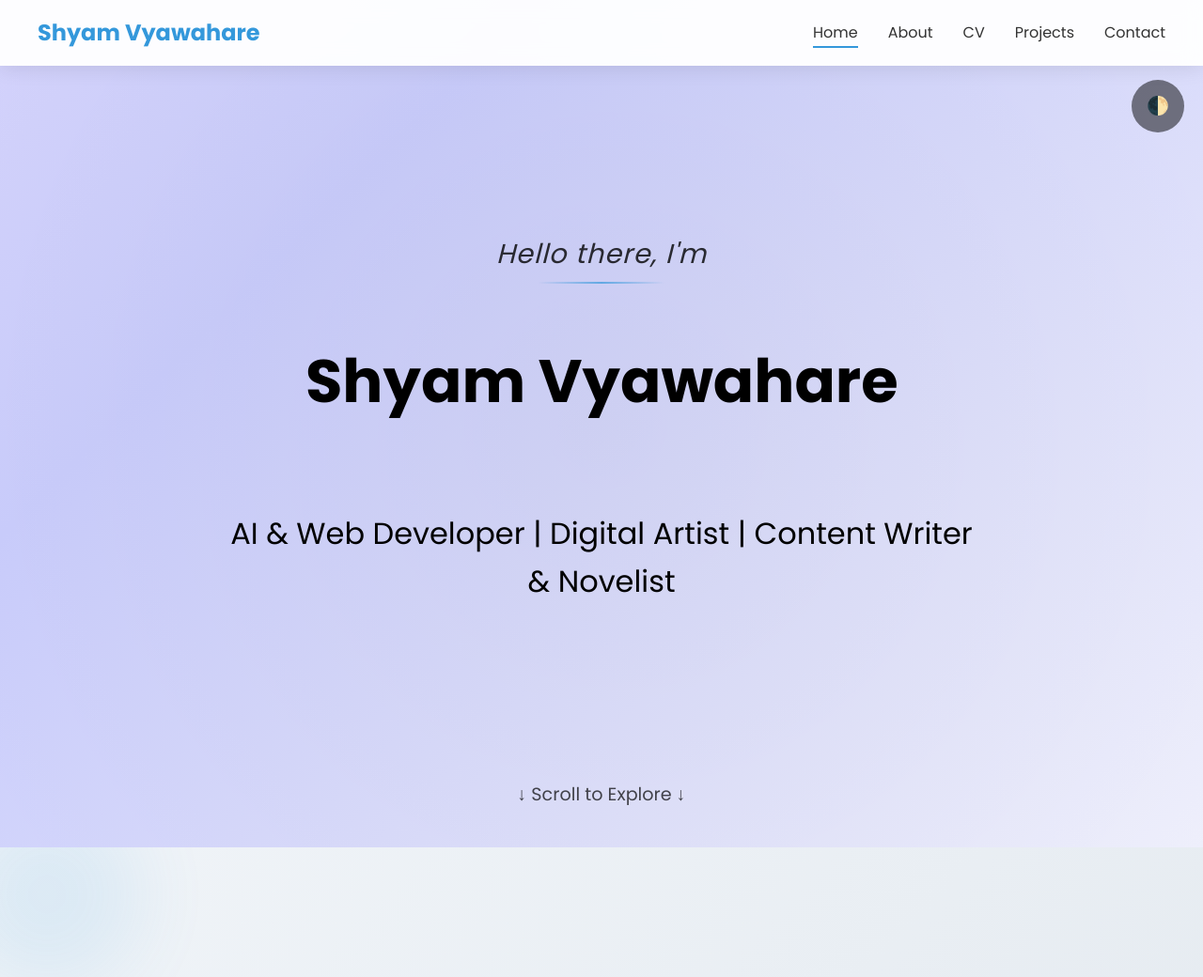
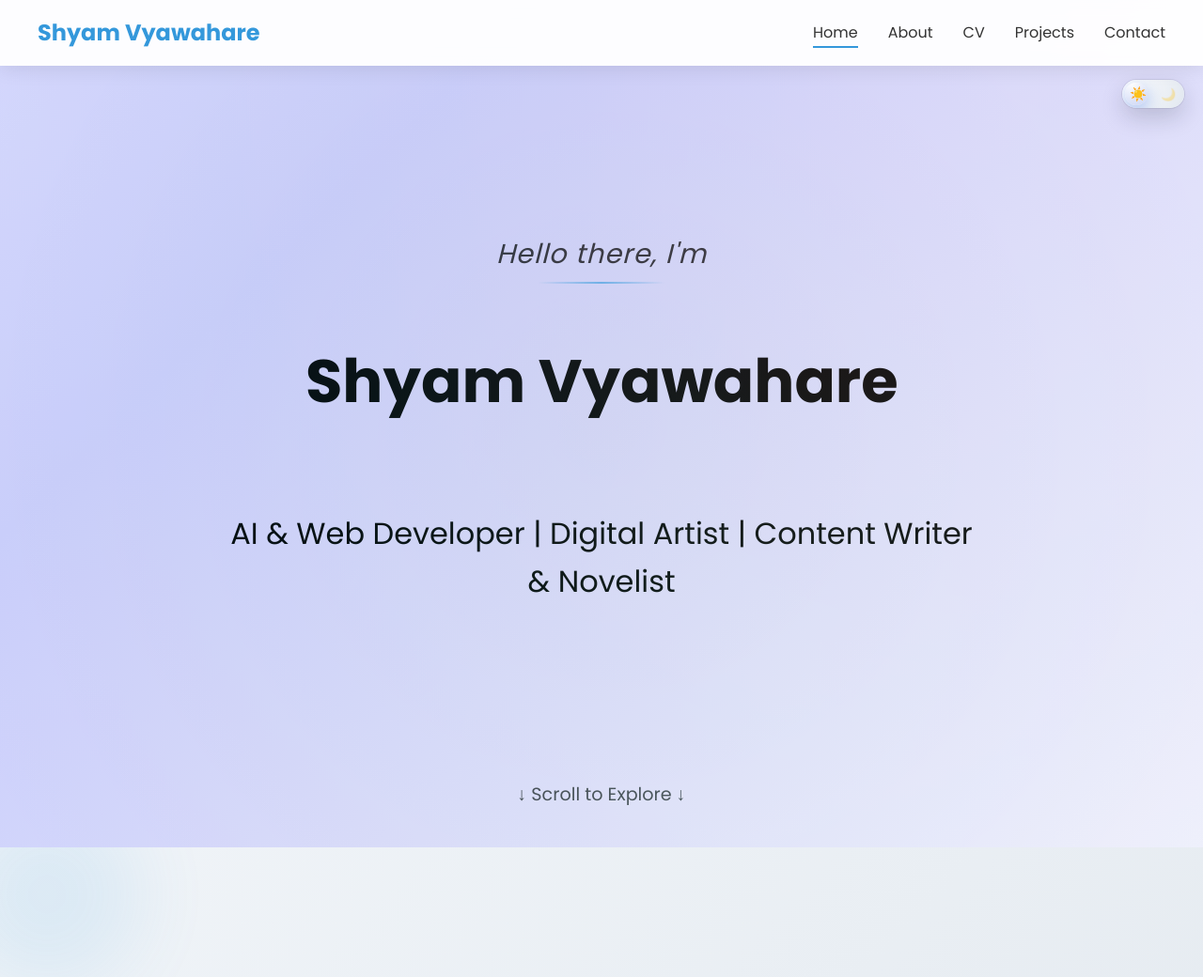
Before and after one commit to shyam-vyawahare/Shyam-Vyawahare-Portfolio, a Flask app: page / in a window 1280 px wide. Shown: the top 1040 px of the page at 94% size. Run offline with Flask 3, Linux system fonts and the light colour scheme.

Commit message:
Update portfolio files

```diff
--- a/index.html
+++ b/index.html
@@ -13,7 +13,10 @@
     <nav class="navbar" id="navbar">
         <div class="nav-container">
             <div class="nav-logo">
-                <a href="#home">Shyam Vyawahare</a>
+                <a href="#home">
+                    <img src="static/images/SVfavicon.png" alt="SV logo" class="nav-logo-icon">
+                    <span class="nav-logo-text">Shyam Vyawahare</span>
+                </a>
             </div>
             <ul class="nav-menu" id="navMenu">
                 <li><a href="#home" class="nav-link">Home</a></li>
--- a/static/css/style.css
+++ b/static/css/style.css
@@ -301,6 +315,21 @@ h1 {
   /* Removed pulse animation */
 }
 
+/* Sparkles overlay inspired by 21st.dev */
+.hero::after {
+  content: '';
+  position: absolute;
+  inset: -10%;
+  background-image:
+    radial-gradient(circle at 10% 20%, rgba(56, 189, 248, 0.16), transparent 55%),
+    radial-gradient(circle at 80% 10%, rgba(251, 113, 133, 0.18), transparent 55%),
+    radial-gradient(circle at 65% 80%, rgba(94, 234, 212, 0.18), transparent 55%);
+  mix-blend-mode: screen;
+  opacity: 0.85;
+  pointer-events: none;
+  animation: sparkleShift 18s ease-in-out infinite alternate;
+}
+
 /* Floating Particles - Light Mode */
 .hero-particle {
   position: absolute;
@@ -1616,34 +1659,88 @@ footer::before {
   color: var(--text-light);
 }
 
-/* Sun moon toggle symbol */
+/* Sun moon toggle symbol (upgraded to professional switch) */
 .mode-toggle {
   position: fixed;
   top: 85px; /* Below navbar */
   right: 20px;
+  z-index: 999;
+  border: none;
+  padding: 0;
+  margin: 0;
+  background: transparent;
   cursor: pointer;
-  font-size: 1.2rem;
-  z-index: 999;
-  background: rgba(0,0,0,0.5);
-  padding: 0.5rem;
-  border-radius: 50%;
-  width: 40px;
-  height: 40px;
+  -webkit-tap-highlight-color: transparent;
+}
+
+.mode-toggle:active {
+  transform: scale(0.96);
+}
+
+.mode-toggle-track {
+  width: 54px;
+  height: 30px;
+  border-radius: 999px;
+  background: radial-gradient(circle at 0% 0%, #ffffff, #e2e8f0);
+  box-shadow: 0 0 0 1px rgba(15, 23, 42, 0.08),
+              0 10px 25px rgba(15, 23, 42, 0.18);
   display: flex;
   align-items: center;
-  justify-content: center;
-  transition: transform 0.3s ease, opacity 0.3s ease;
-  cursor: pointer;
-}
-
-.mode-toggle:active {
-  transform: rotate(180deg) scale(1.2);
+  justify-content: space-between;
+  padding: 0 6px;
+  position: relative;
+  overflow: hidden;
+  transition: background 0.25s ease, box-shadow 0.25s ease, transform 0.12s ease;
+}
+
+.mode-toggle-thumb {
+  position: absolute;
+  inset: 3px;
+  width: 24px;
+  border-radius: 999px;
+  background: radial-gradient(circle at 30% 0%, #ffffff, #cbd5f5);
+  box-shadow: 0 6px 18px rgba(37, 99, 235, 0.4);
+  transform: translateX(0);
+  transition: transform 0.25s ease, background 0.25s ease, box-shadow 0.25s ease;
+}
+
+.theme-toggle-icon {
+  font-size: 0.9rem;
   opacity: 0.7;
-}
-
-.mode-toggle:hover {
-  transform: scale(1.1);
-  opacity: 0.9;
+  z-index: 2;
+  transition: opacity 0.25s ease, transform 0.25s ease;
+}
+
+.theme-toggle-icon-sun {
+  opacity: 1;
+  transform: translateX(2px);
+}
+
+.theme-toggle-icon-moon {
+  opacity: 0.35;
+  transform: translateX(-2px) scale(0.9);
+}
+
+.dark-mode .mode-toggle-track {
+  background: radial-gradient(circle at 100% 0%, #020617, #0f172a);
+  box-shadow: 0 0 0 1px rgba(148, 163, 184, 0.22),
+              0 12px 32px rgba(15, 23, 42, 0.7);
+}
+
+.dark-mode .mode-toggle-thumb {
+  transform: translateX(20px);
+  background: radial-gradient(circle at 30% 0%, #020617, #1e293b);
+  box-shadow: 0 8px 26px rgba(148, 163, 184, 0.5);
+}
+
+.dark-mode .theme-toggle-icon-sun {
+  opacity: 0.25;
+  transform: translateX(-2px) scale(0.85);
+}
+
+.dark-mode .theme-toggle-icon-moon {
+  opacity: 1;
+  transform: translateX(2px) scale(1.05);
 }
 
 /* ======================
--- a/static/js/script.js
+++ b/static/js/script.js
@@ -75,24 +75,39 @@ document.addEventListener('DOMContentLoaded', function() {
   });
 
   // =============================================
-  // Dark/light mode toggle
+  // Dark/light mode toggle (professional switch)
   // =============================================
-  const modeToggle = document.createElement('div');
+  const modeToggle = document.createElement('button');
+  modeToggle.type = 'button';
   modeToggle.className = 'mode-toggle';
-  modeToggle.innerHTML = '🌓';
+  modeToggle.setAttribute('aria-label', 'Toggle dark mode');
+  modeToggle.innerHTML = `
+    <span class="mode-toggle-track">
+      <span class="mode-toggle-thumb"></span>
+      <span class="theme-toggle-icon theme-toggle-icon-sun">☀️</span>
+      <span class="theme-toggle-icon theme-toggle-icon-moon">🌙</span>
+    </span>
+  `;
   document.body.appendChild(modeToggle);
 
-  modeToggle.addEventListener('click', function() {
-    document.body.classList.toggle('dark-mode');
-    localStorage.setItem('darkMode', document.body.classList.contains('dark-mode'));
-    this.innerHTML = document.body.classList.contains('dark-mode') ? '🌙' : '☀️';
+  const applyTheme = (isDark) => {
+    if (isDark) {
+      document.body.classList.add('dark-mode');
+    } else {
+      document.body.classList.remove('dark-mode');
+    }
+    localStorage.setItem('darkMode', isDark ? 'true' : 'false');
+  };
+
+  // Initialize from saved preference (falls back to light)
+  if (localStorage.getItem('darkMode') === 'true') {
+    applyTheme(true);
+  }
+
+  modeToggle.addEventListener('click', () => {
+    const isDark = !document.body.classList.contains('dark-mode');
+    applyTheme(isDark);
   });
-
-  // Check for saved preference
-  if (localStorage.getItem('darkMode') === 'true') {
-    document.body.classList.add('dark-mode');
-    modeToggle.innerHTML = '🌙';
-  }
 
   // =============================================
   // Smooth scrolling for section links
```
Also changed, not shown: other parts of static/css/style.css (+46 -3 lines), 1 other file.
